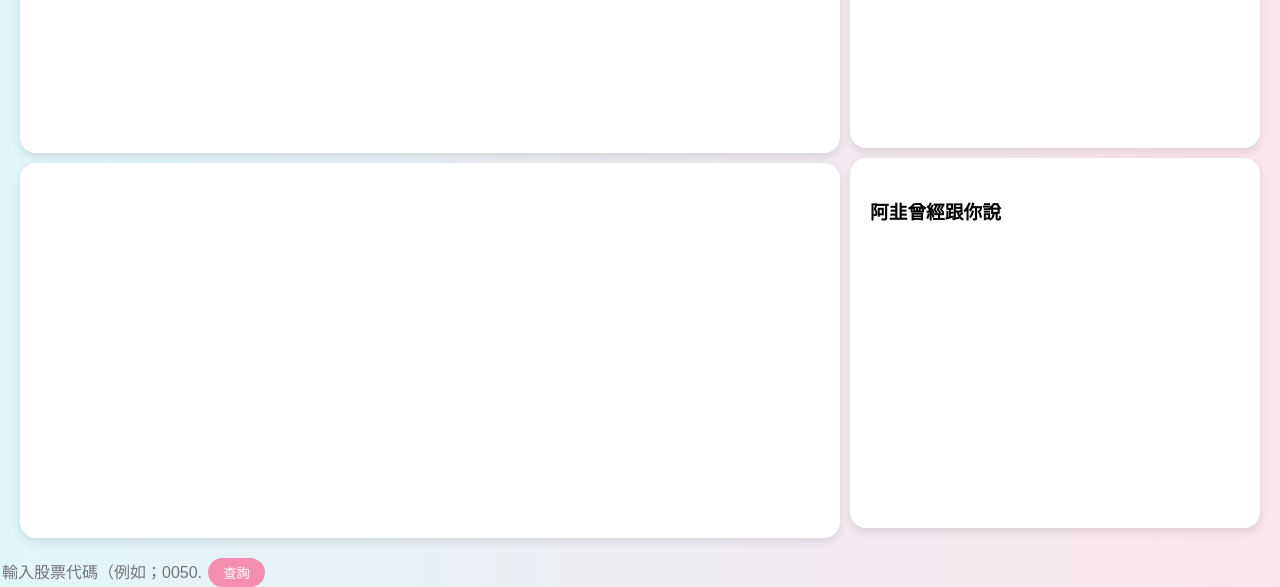
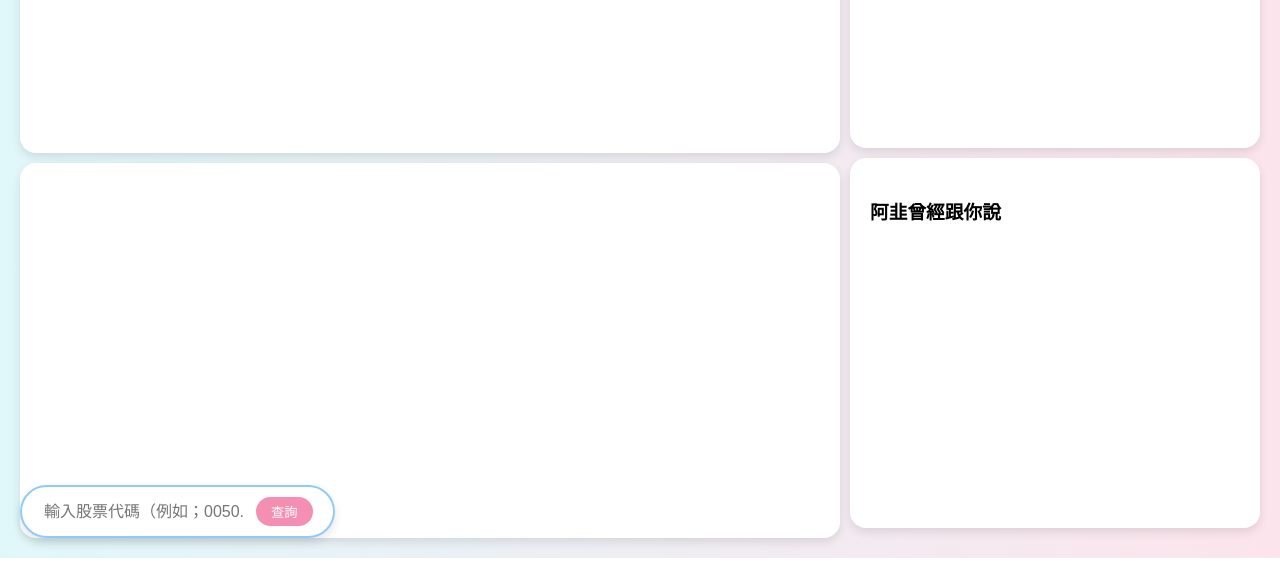
Before and after one commit to yiuee1209/beststockhelper.github.io, a plain HTML site: page index.html in a window 1280 px wide. Shown: the part 242-829 px from the top of the page. After the commit the page ends 800 px from the top, so only its background shows below. Drawn offline with nearby package versions, Linux system fonts and the light colour scheme.

Commit message:
Update style.css

```diff
--- a/style.css
+++ b/style.css
@@ -59,7 +59,7 @@ body{
     overflow-y: auto;
 }
 
-#floationg-input{
+#floating-input{
     position:fixed;
     bottom:20px;
     left: 20px;
```
